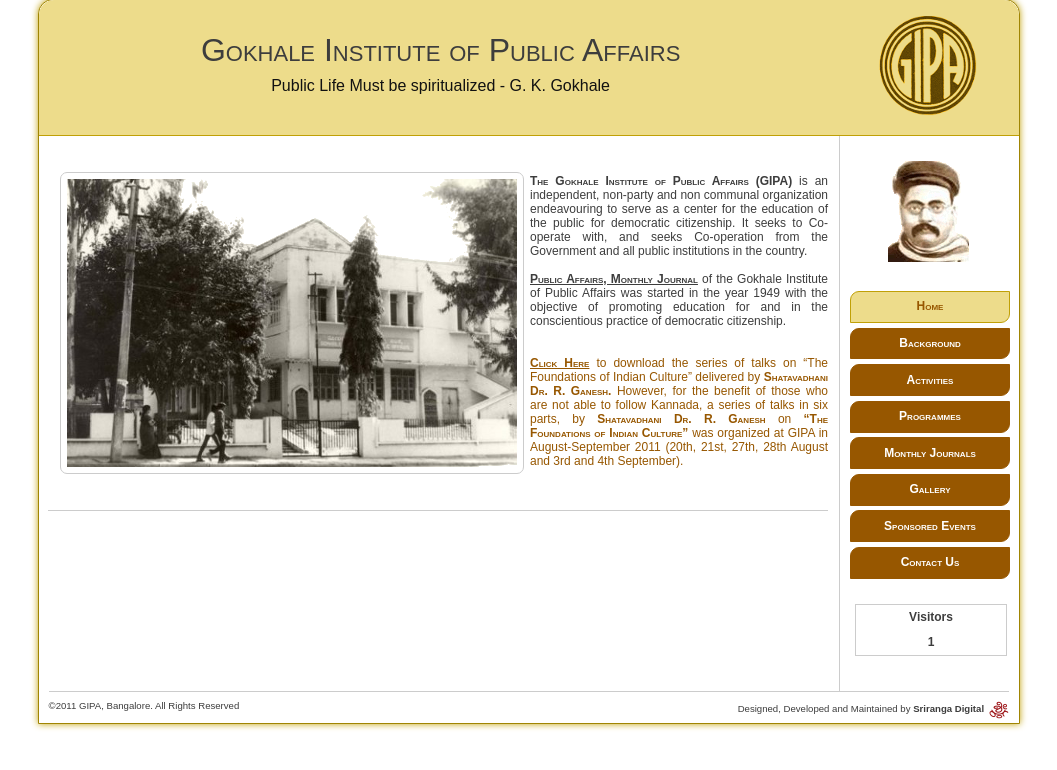
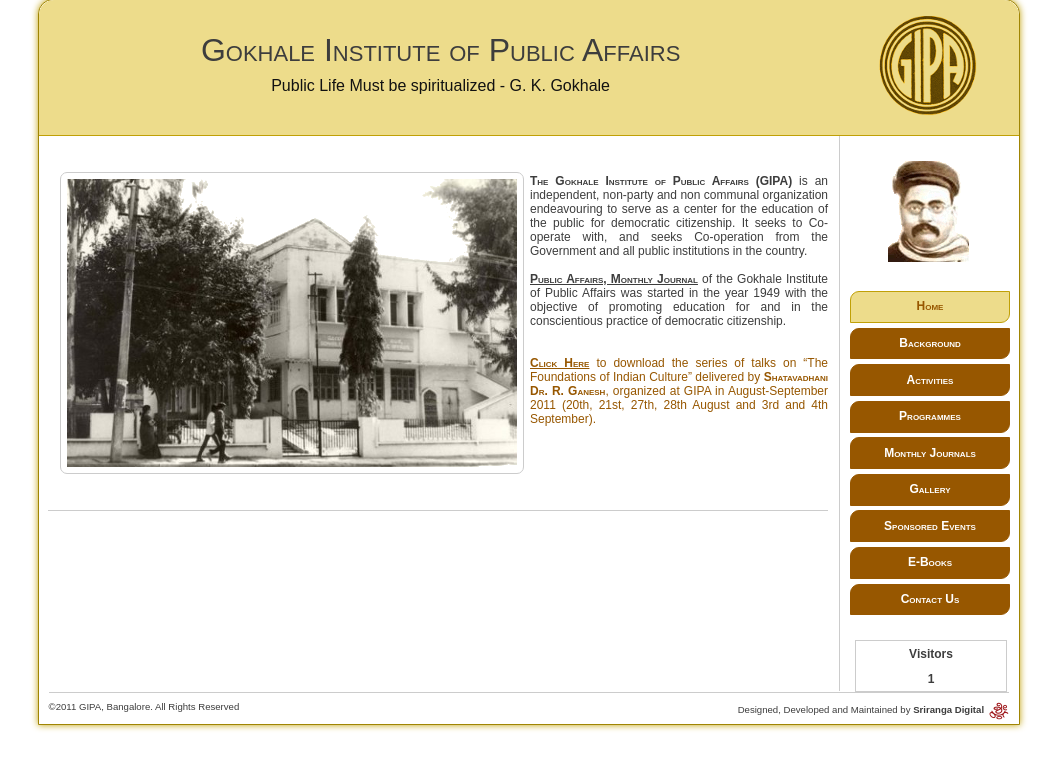
Before and after one commit to SrirangaDigital/gipa, a PHP site: page / in a window 1280 px wide. Shown: the part 17-787 px from the top of the page, without its empty margins (111-1168 px from the left). Run offline with PHP 8.4, Linux system fonts and the light colour scheme; tables that the repository leaves empty or names only in its code hold one stand-in row (values such as "Sample post").

Commit message:
updated home page

```diff
--- a/index.php
+++ b/index.php
@@ -45,7 +45,7 @@ if(!(isset($_SESSION['next_date'])))
 						<span class="bld_color">
                             <span class="bld"><a href="php/gipa_pic.php">Click Here</a></span>
                             to download the series of talks on “The Foundations of Indian Culture” delivered by
-                             <span class="bld">Shatavadhani Dr. R. Ganesh.</span> However,  for the benefit of those who are not able to follow Kannada, a series of talks in six parts, by <span class="bld">Shatavadhani Dr. R. Ganesh</span> on <span class="bld">“The Foundations of Indian Culture”</span> was organized at GIPA in August-September 2011 (20th, 21st, 27th, 28th August and 3rd and 4th September).<br />
+                             <span class="bld">Shatavadhani Dr. R. Ganesh</span>, organized at GIPA in August-September 2011 (20th, 21st, 27th, 28th August and 3rd and 4th September).<br />
                         </span>
 <!--
 						<span class="bld_color">
@@ -150,6 +150,7 @@ if($num_rows4)
 -->
 				<li><a href="php/gal.php">Gallery</a></li>
 				<li><a href="php/donors.php">Sponsored Events</a></li>
+				<li><a href="php/ebooks.php">E-Books</a></li>
 				<li><a href="php/cus.php">Contact Us</a></li>
 			</ul>
 		</div>
```
